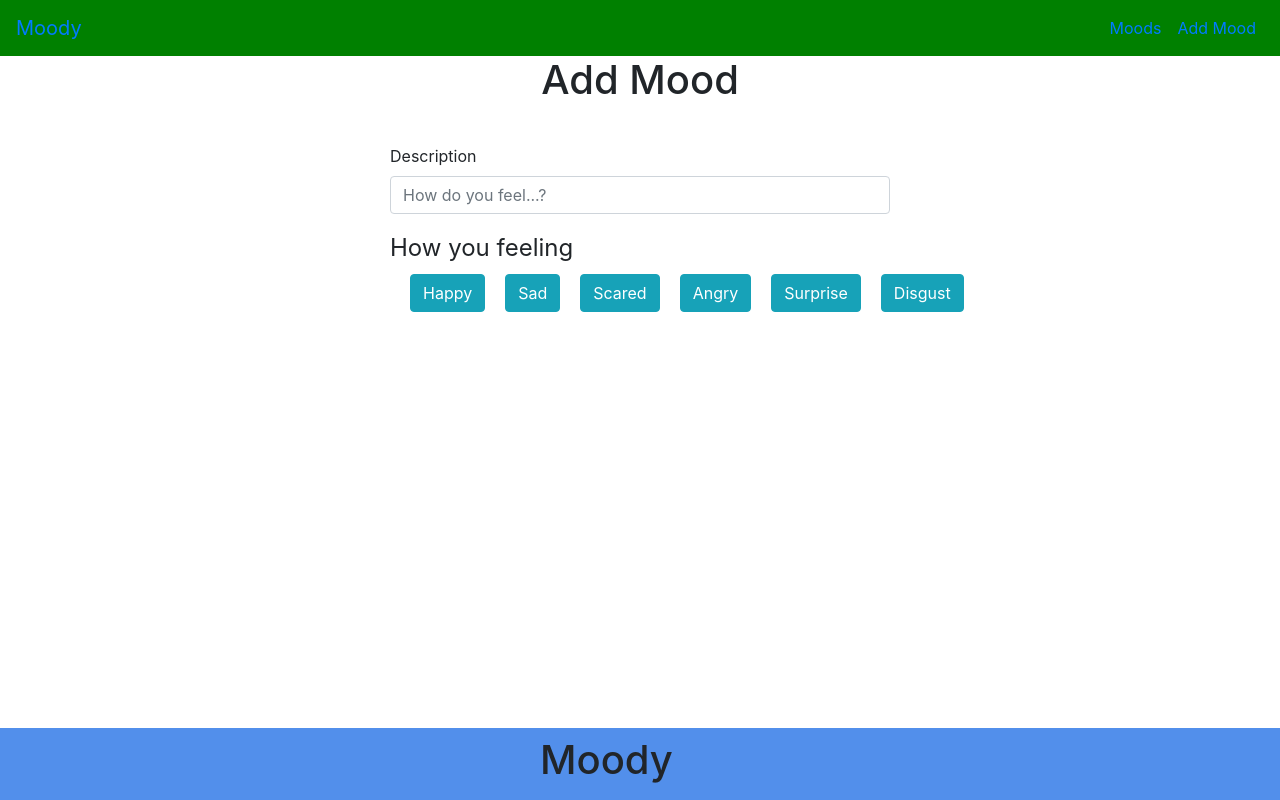
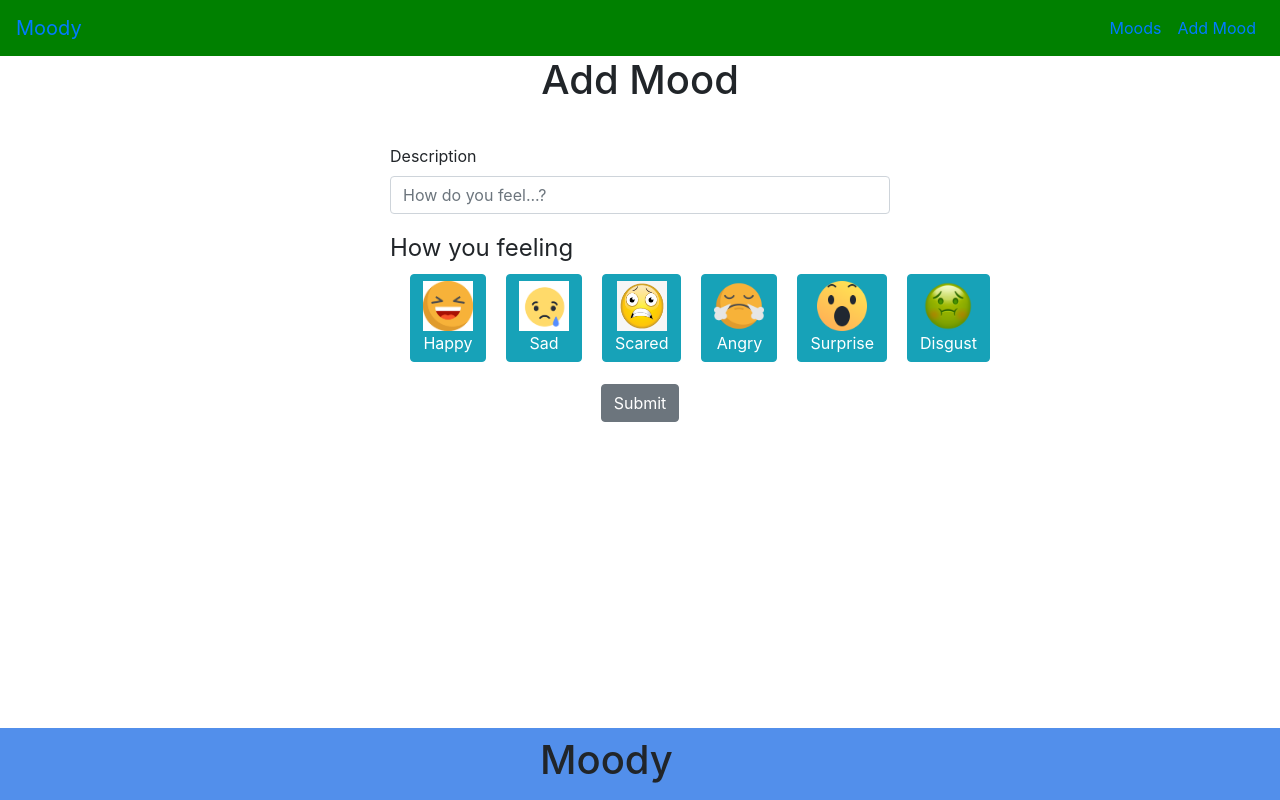
Before and after one commit to HuangStanley050/moody, a React (Create React App) app: page /addmood in a window 1280 px wide. Built offline with nearby package versions, Linux system fonts and the light colour scheme.

Commit message:
added icons to radio buttons

```diff
--- a/src/components/addMoodForm.js
+++ b/src/components/addMoodForm.js
@@ -1,5 +1,11 @@
 import React, { useState } from "react";
 import { Button, Form, FormGroup, Label, Input, FormText } from "reactstrap";
+import angry_icon from "../assets/angry.png";
+import sad_icon from "../assets/sad.png";
+import happy_icon from "../assets/happy.png";
+import surprise_icon from "../assets/surprise.png";
+import scared_icon from "../assets/scared.png";
+import disgust_icon from "../assets/disgust.png";
 
 const useMood = () => {
   const [moodForm, setValue] = useState({
@@ -26,6 +32,10 @@ const useMood = () => {
 const AddMoodForm = props => {
   const [moodForm, handleChange, resetFields] = useMood();
   const selected_style = { border: "3px solid red" };
+  const icon_style = {
+    width: "50px",
+    height: "50px"
+  };
   console.log(moodForm);
   return (
     <section style={{ width: "500px", margin: "2rem auto" }}>
@@ -42,13 +52,19 @@ const AddMoodForm = props => {
         </FormGroup>
         <FormGroup tag="fieldset">
           <legend>How you feeling</legend>
-          <div className="d-flex justify-content-around">
+          <div
+            className="d-flex justify-content-around"
+            style={{ height: "94px" }}
+          >
             <FormGroup check>
               <Label
                 style={moodForm.mood === "happy" ? selected_style : null}
                 className="btn btn-info"
                 check
               >
+                <i>
+                  <img style={icon_style} src={happy_icon} />
+                </i>
                 <Input
                   onChange={handleChange}
                   type="radio"
@@ -64,6 +80,9 @@ const AddMoodForm = props => {
                 className="btn btn-info"
                 check
               >
+                <i>
+                  <img style={icon_style} src={sad_icon} />
+                </i>
                 <Input
                   onChange={handleChange}
                   type="radio"
@@ -79,6 +98,9 @@ const AddMoodForm = props => {
                 className="btn btn-info"
                 check
               >
+                <i>
+                  <img style={icon_style} src={scared_icon} />
+                </i>
                 <Input
                   onChange={handleChange}
                   type="radio"
@@ -94,6 +116,9 @@ const AddMoodForm = props => {
                 className="btn btn-info"
                 check
               >
+                <i>
+                  <img style={icon_style} src={angry_icon} />
+                </i>
                 <Input
                   onChange={handleChange}
                   type="radio"
@@ -109,6 +134,9 @@ const AddMoodForm = props => {
                 className="btn btn-info"
                 check
               >
+                <i>
+                  <img style={icon_style} src={surprise_icon} />
+                </i>
                 <Input
                   onChange={handleChange}
                   type="radio"
@@ -124,6 +152,9 @@ const AddMoodForm = props => {
                 className="btn btn-info"
                 check
               >
+                <i>
+                  <img style={icon_style} src={disgust_icon} />
+                </i>
                 <Input
                   onChange={handleChange}
                   type="radio"
@@ -135,6 +166,9 @@ const AddMoodForm = props => {
             </FormGroup>
           </div>
         </FormGroup>
+        <div className="text-center">
+          <Button>Submit</Button>
+        </div>
       </Form>
     </section>
   );
```
